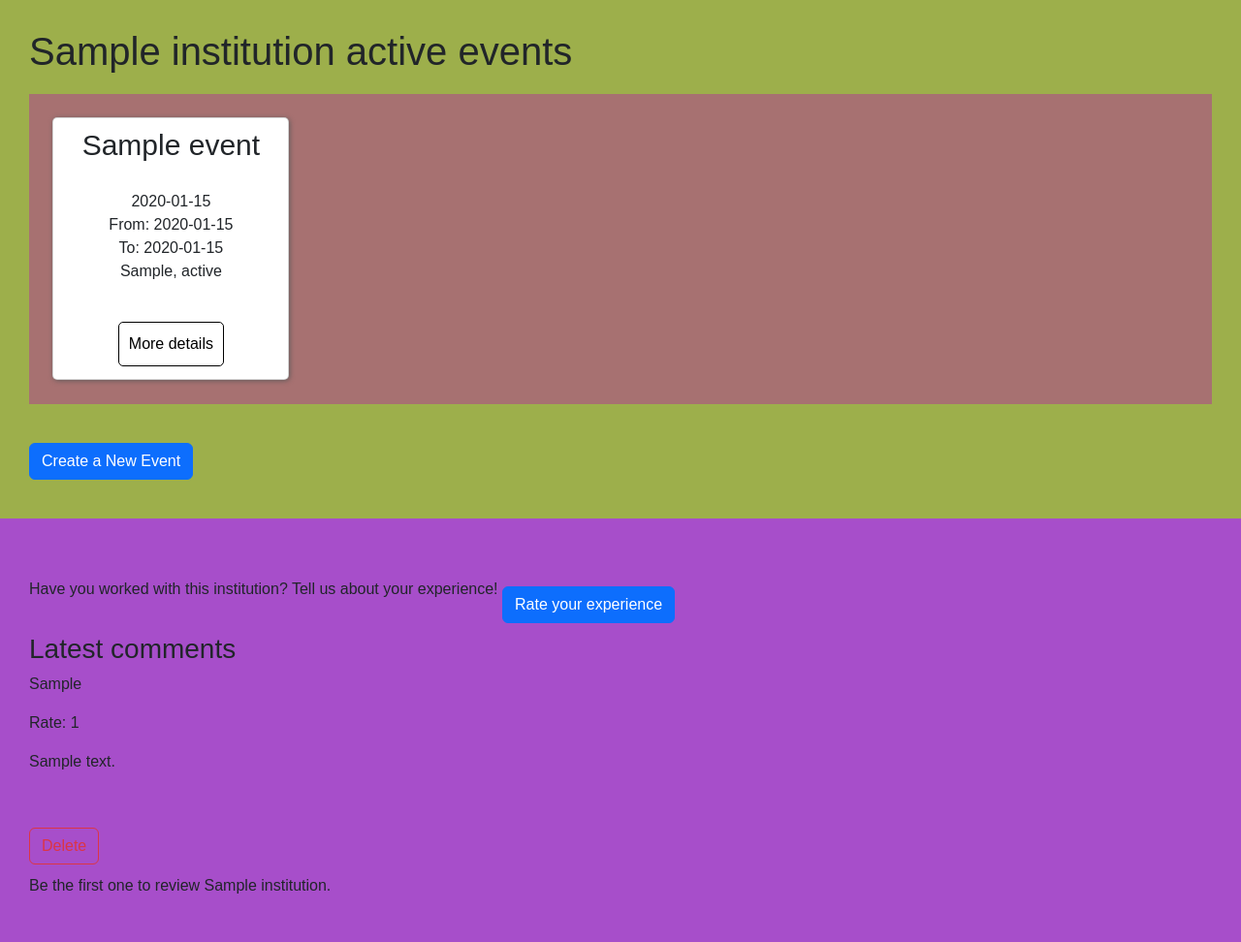
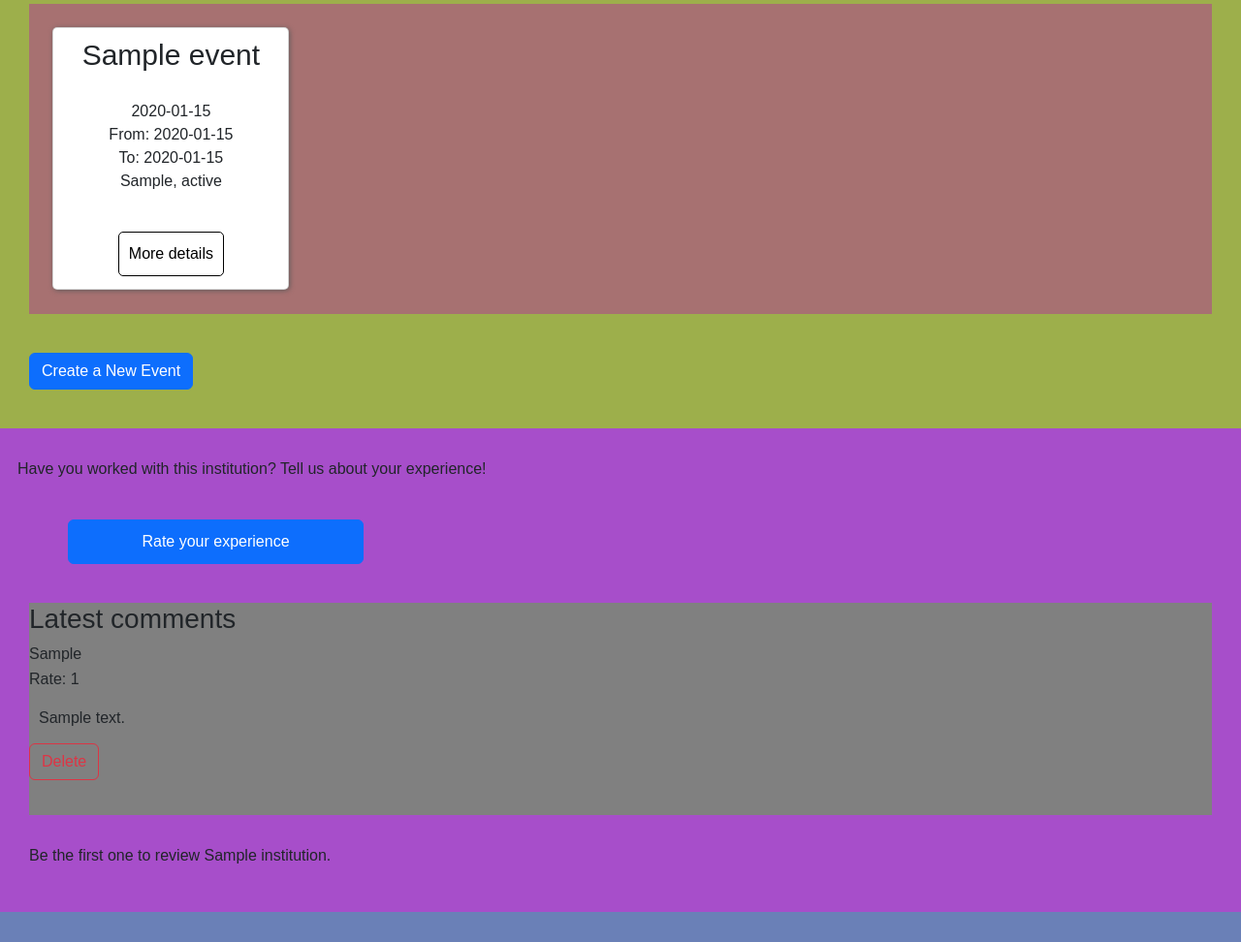
Before and after one commit to GRISONRF/ChangeMakersApp, a Flask app: page /inst_profile/1 in a window 1280 px wide. Shown: the part 2371-3343 px from the top of the page at 97% size. After the commit the page ends 3312 px from the top, so only its background shows below. Run offline with Flask 2, Linux system fonts and the light colour scheme; the visitor is signed in with stand-in values (Sample User, id 1); tables that the repository leaves empty hold one stand-in row (values such as "Sample post"); some libraries are stand-ins or nearby versions.

Commit message:
Comment section inst_profile, css addedd

```diff
--- a/static/css/style.css
+++ b/static/css/style.css
@@ -607,6 +607,7 @@
 #pic {
   display: block;
   width: 80vw;
+  max-width: 900px;
   margin-left: auto;
   margin-right: auto;
 }
@@ -720,3 +721,46 @@
   margin: 10px;
   padding: 4px;;
 }
+
+.rate-btn {
+
+}
+
+.comment-inst-btn {
+
+}
+
+#comment-inst-btn {
+  padding: 10px;
+  margin: 40px;
+}
+
+#inst-comments-div {
+  background-color: gray;
+}
+
+#comment-container {
+
+}
+
+.comment-block {
+  margin-bottom: 30px;
+
+}
+
+.delete-btn {
+  margin-top: -16px;
+  margin-bottom: 36px;
+}
+
+#comment-volunteer-name {
+  margin-bottom: 2px;
+}
+
+#inst-review {
+
+}
+
+#inst-comment {
+  margin-left: 10px;
+}
--- a/templates/inst_profile.html
+++ b/templates/inst_profile.html
@@ -162,18 +162,18 @@
   <!-- --------------------- modal for review and comments --------------------- -->
   <section class="inst-rate">
   <div class="comment-area">
-
+    <div class="rate-btn">
       <!-- Button trigger modal to comment and rate a media -->
       {%if 'volunteer' in session %}
-    <label for="comment-inst-btn">Have you worked with this institution? Tell us about your experience!</label>
-    <button type="button" class="btn btn-primary" id="comment-inst-btn" data-bs-toggle="modal" data-bs-target="#exampleModal">
+      <label class="comment-inst-btn row" for="comment-inst-btn">Have you worked with this institution? Tell us about your experience!</label>
+      <button type="button" class="btn btn-primary col-3 row" id="comment-inst-btn" data-bs-toggle="modal" data-bs-target="#exampleModal">
       <p hidden id="volunteer-id">{{volunteer.volunteer_id}}</p>
       <p hidden id="volunteer-name">{{volunteer.fname}}</p>
           Rate your experience
       </button>
 
       {%endif%}
-
+    </div>
 
     <!-- review and comment modal form -->
     <div class="modal fade" id="exampleModal" tabindex="-1" aria-labelledby="exampleModalLabel" aria-hidden="true">
@@ -225,7 +225,7 @@
       <!-- Delete button for comment -->
       {%if 'volunteer' in session %}
       {%if item.volunteer_id == session['volunteer'] %}
-      <button type="button" id="delete-{{item.comment_id}}" value="{{item.comment_id}}" class="btn btn-outline-danger delete-comment-btn">Delete</button>
+      <button type="button" id="delete-{{item.comment_id}}" value="{{item.comment_id}}" class="delete-btn btn btn-outline-danger">Delete</button>
       {% endif %}
       {% endif %}
       {% endfor %}
```
Lines whose indentation alone changed are shown as unchanged.
